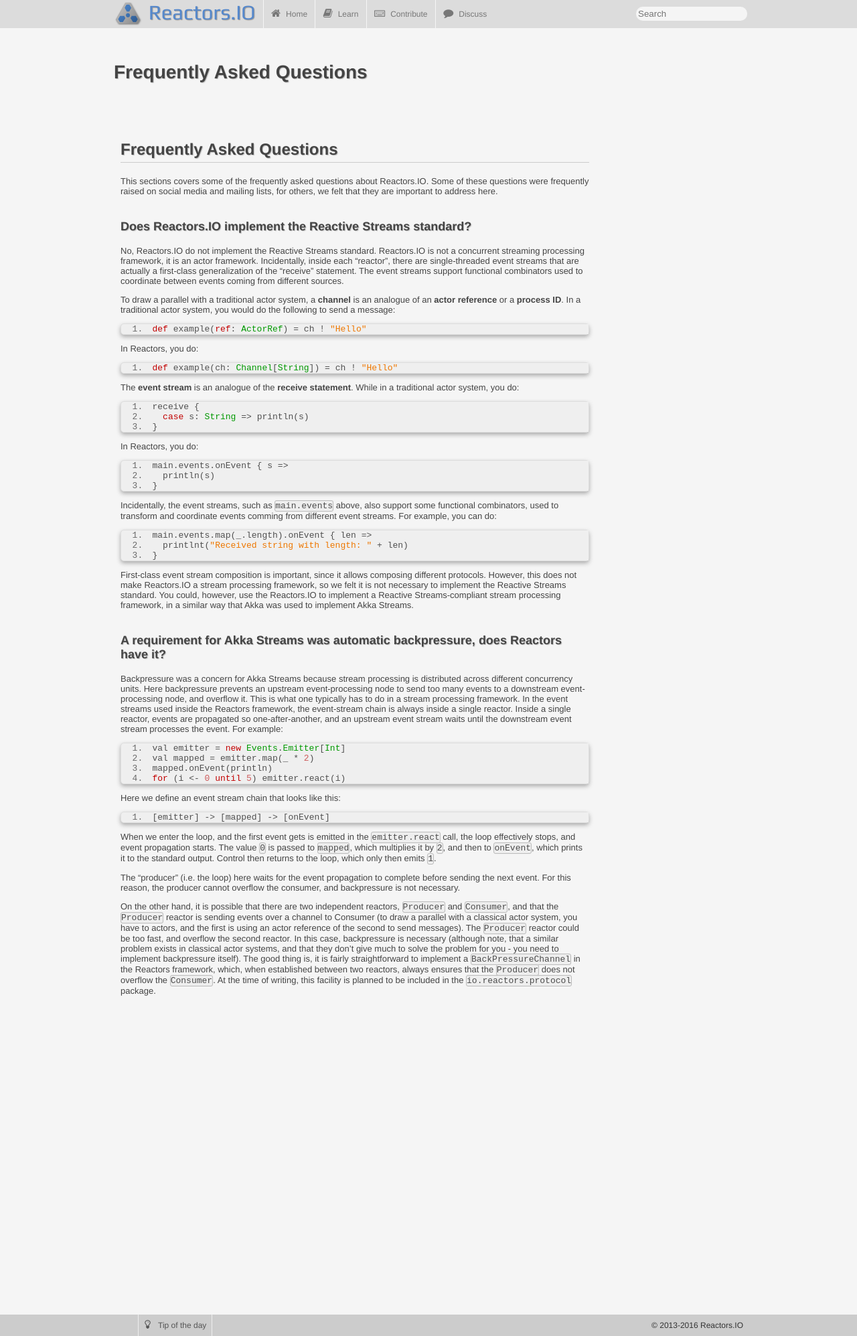
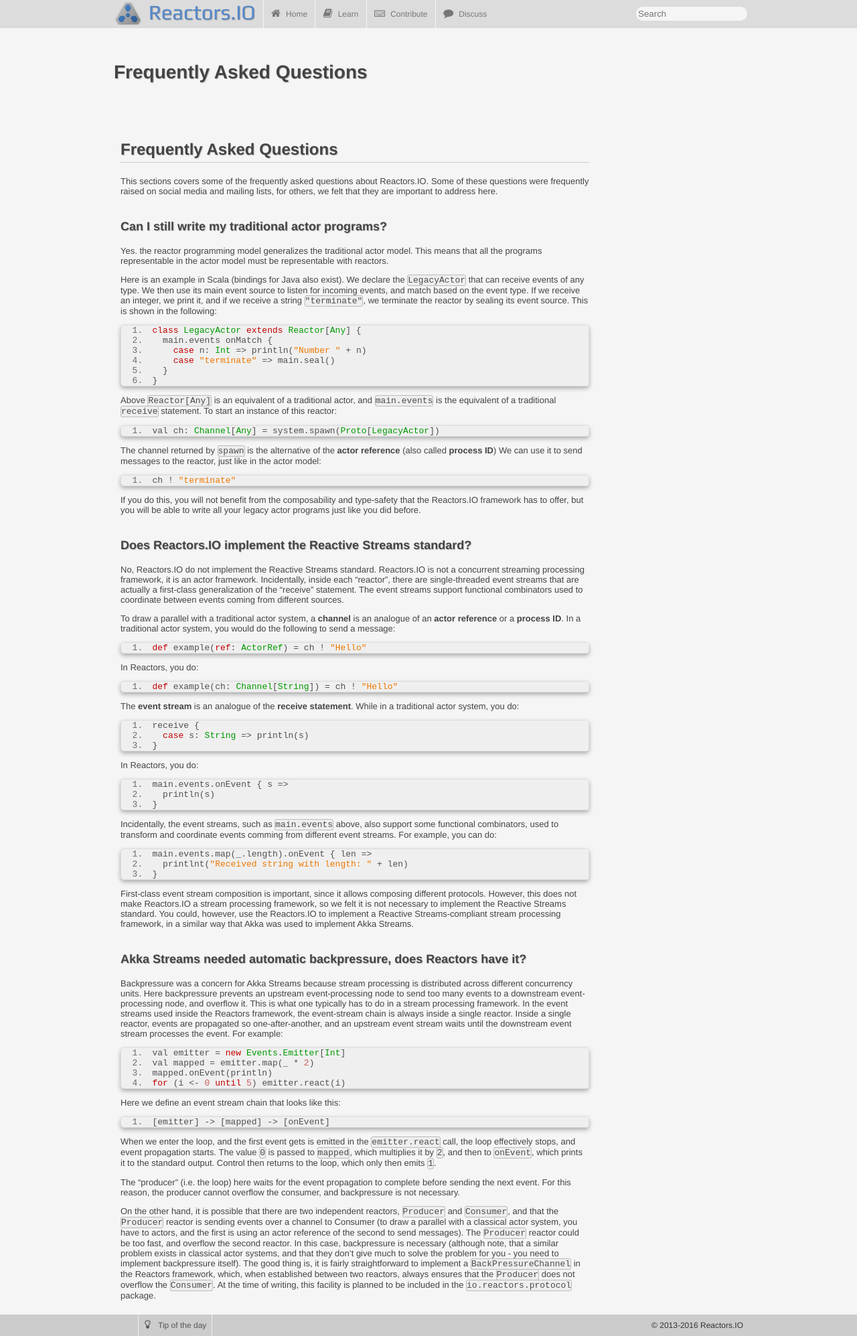
Before and after one commit to reactors-io/reactors-io.github.io, a Jekyll site: the page built from faq.md, in a window 1280 px wide. Shown: the whole page at 67% size. Built offline with Jekyll 4.4.1, drawn with Linux system fonts in a browser that asks for light colours.

Commit message:
Add FAQ entry.

````diff
--- a/faq.md
+++ b/faq.md
@@ -13,6 +13,55 @@
 This sections covers some of the frequently asked questions about Reactors.IO.
 Some of these questions were frequently raised on social media and mailing lists,
 for others, we felt that they are important to address here.
+
+
+### Can I still write my traditional actor programs?
+
+Yes.
+the reactor programming model generalizes the traditional actor model.
+This means that all the programs representable in the actor model
+must be representable with reactors.
+
+Here is an example in Scala
+(bindings for Java also exist).
+We declare the `LegacyActor` that can receive events of any type.
+We then use its main event source to listen for incoming events,
+and match based on the event type.
+If we receive an integer, we print it,
+and if we receive a string `"terminate"`,
+we terminate the reactor by sealing its event source.
+This is shown in the following:
+
+```scala
+class LegacyActor extends Reactor[Any] {
+  main.events onMatch {
+    case n: Int => println("Number " + n)
+    case "terminate" => main.seal()
+  }
+}
+```
+
+Above `Reactor[Any]` is an equivalent of a traditional actor,
+and `main.events` is the equivalent of a traditional `receive` statement.
+To start an instance of this reactor:
+
+```scala
+val ch: Channel[Any] = system.spawn(Proto[LegacyActor])
+```
+
+The channel returned by `spawn` is the alternative
+of the **actor reference** (also called **process ID**)
+We can use it to send messages to the reactor,
+just like in the actor model:
+
+```scala
+ch ! "terminate"
+```
+
+If you do this, you will not benefit from the composability and type-safety
+that the Reactors.IO framework has to offer,
+but you will be able to write all your legacy actor programs
+just like you did before.
 
 
 ### Does Reactors.IO implement the Reactive Streams standard?
@@ -76,7 +125,7 @@
 in a similar way that Akka was used to implement Akka Streams.
 
 
-### A requirement for Akka Streams was automatic backpressure, does Reactors have it?
+### Akka Streams needed automatic backpressure, does Reactors have it?
 
 Backpressure was a concern for Akka Streams because stream processing is distributed
 across different concurrency units. Here backpressure prevents an upstream
````
